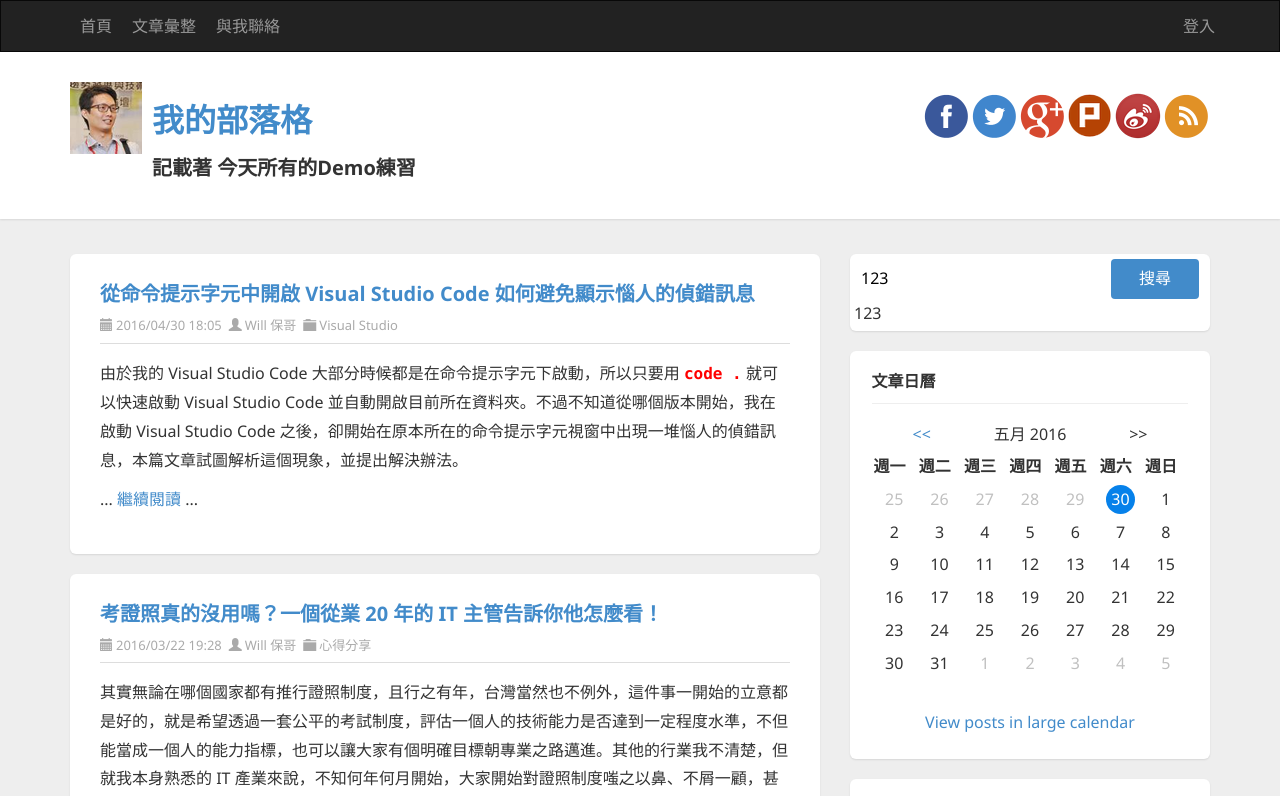
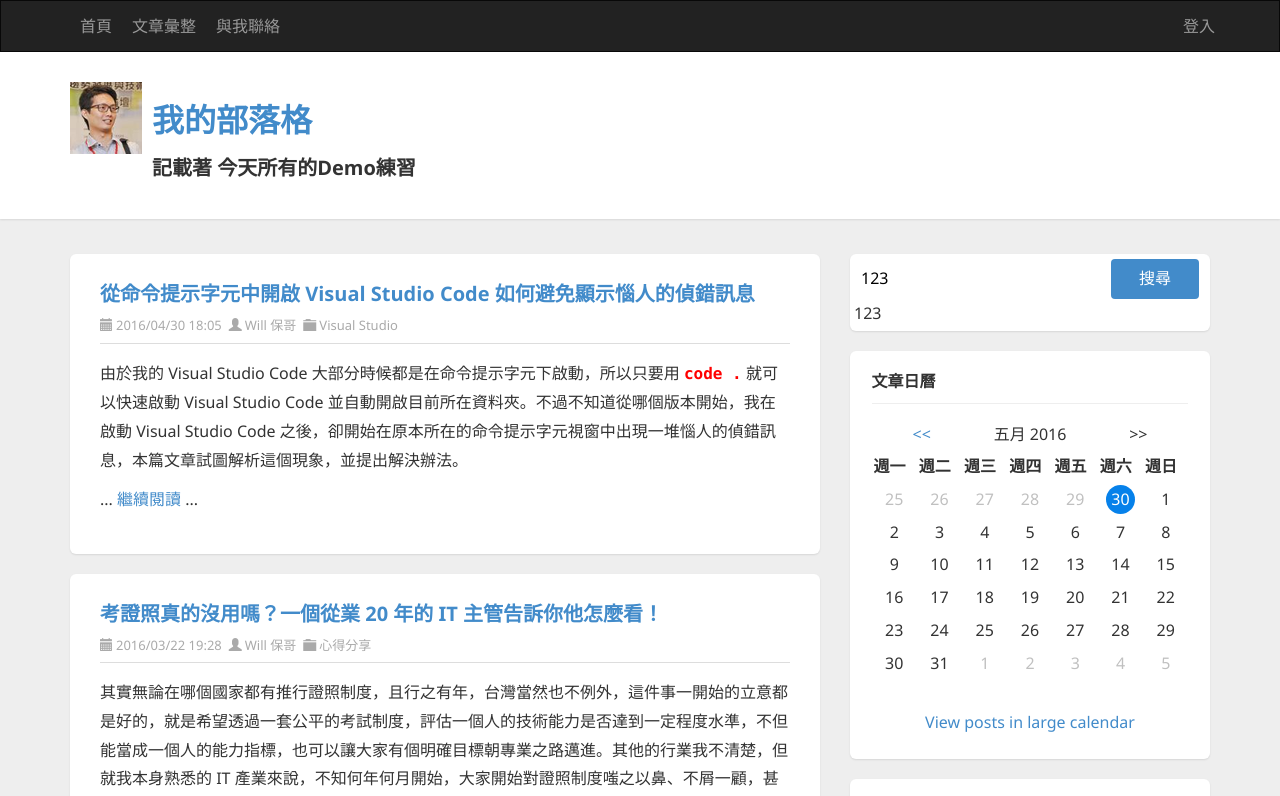
Before and after one commit to colagames/AngularJS4_demo, an Angular app: page / in a window 1280 px wide. Shown: the top 796 px of the page. Built offline with nearby package versions, Linux system fonts and the light colour scheme.

Commit message:
示範結構型指令 ngif

```diff
--- a/src/app/header/header.component.html
+++ b/src/app/header/header.component.html
@@ -37,7 +37,7 @@
         <h3 [class.red]="showRed" [innerText]="siteSubTitle"></h3>
       </div>
 
-      <div id="social-icons" class="pull-right social-icon">
+      <div *ngIf="showRed" id="social-icons" class="pull-right social-icon">
         <a href="https://www.facebook.com/will.fans" title="Will 保哥的技術交流中心" target="_blank">
               <img src="/assets/images/facebook.png">
             </a>
```
